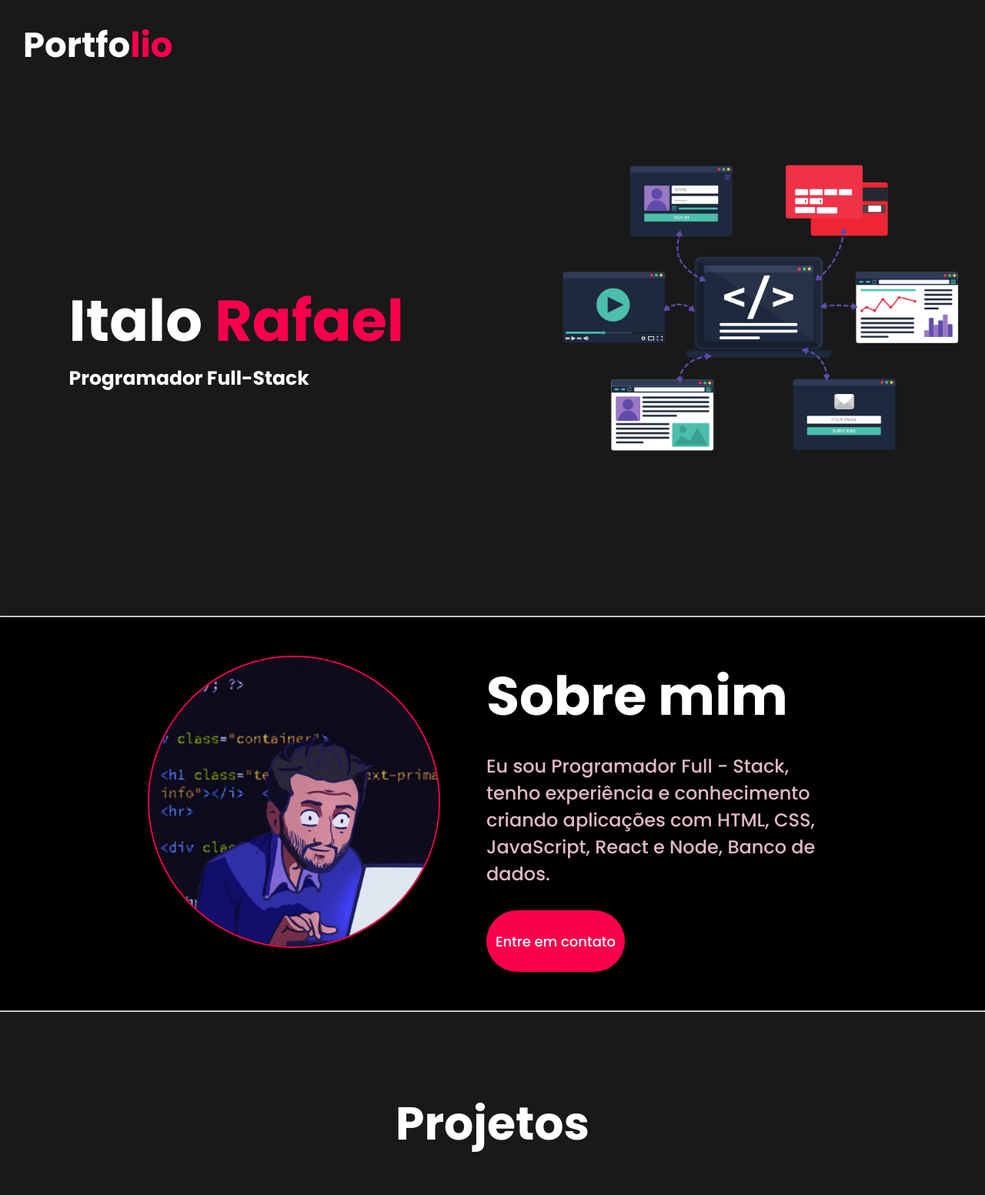
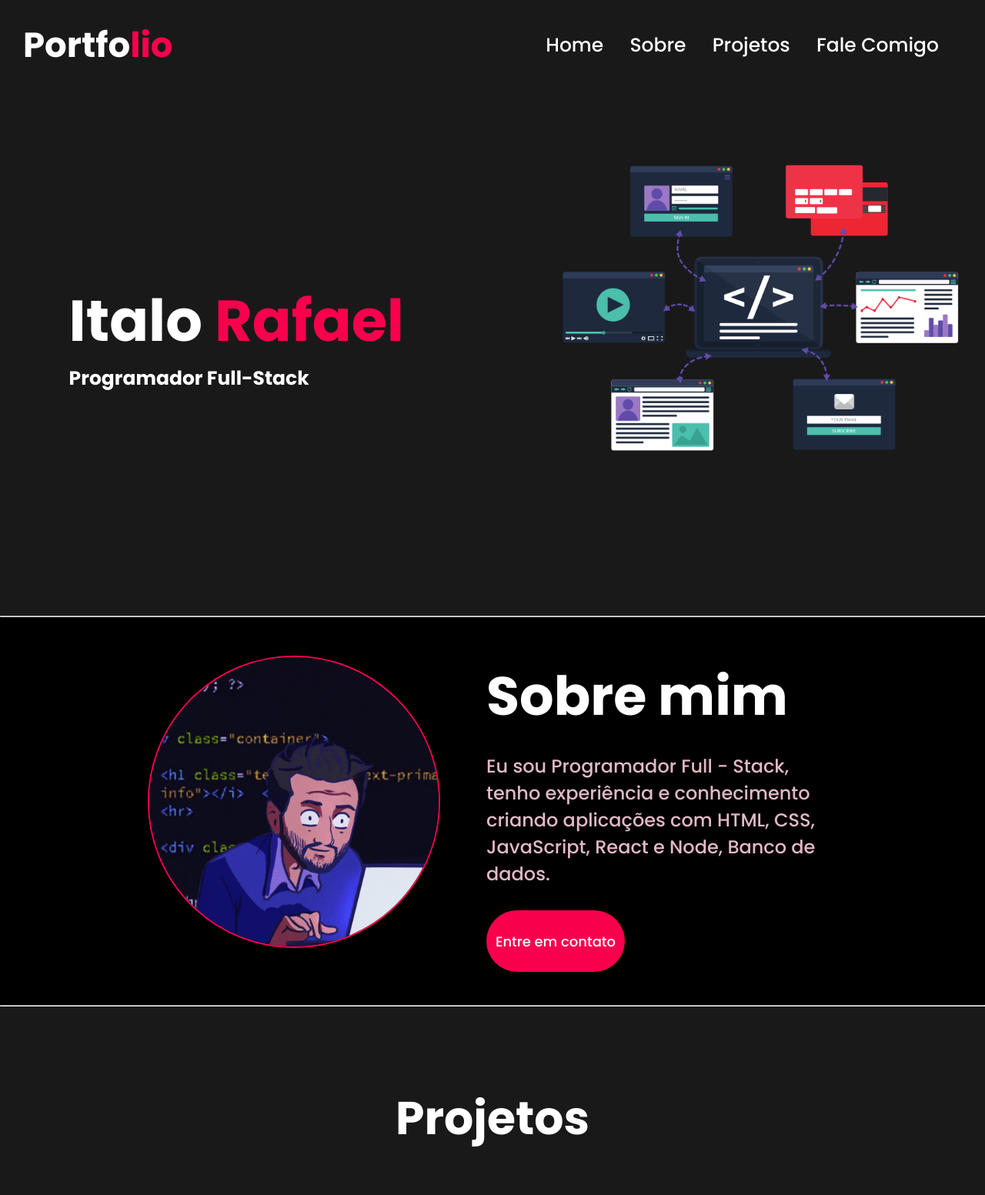
Before and after one commit to ItaloRafaelSilva/Curso-DevClub, a PHP site: page / in a window 1280 px wide. Shown: the top 1553 px of the page at 77% size. Run offline with PHP 8.4, Linux system fonts and the light colour scheme.

Commit message:
Atualização 10/01/2023

```diff
--- a/portfolioOficial/port.css
+++ b/portfolioOficial/port.css
@@ -26,7 +26,6 @@ header {
     padding-left: 30px;
     padding-right: 30px;
     padding-top: 25px;
-    background-color: transparent;
 }
 
 .portfolio {
@@ -74,12 +73,15 @@ h1 span {
 }
 
 section {
+    height: 63vh;
+    width: 100%;
     display: flex;
     padding: 50px 15%;
     background-color: black;
 }
 
 section div {
+    align-items: center;
     background-color: transparent;
     flex-direction: column;
 }
@@ -238,7 +240,6 @@ footer p {
 }
 
 .link-menu {
-    background-color: transparent;
     text-decoration: none;
     color: white;
 }
@@ -249,7 +250,6 @@ footer p {
 }
 
 ul {
-    position: fixed;
-    margin-left: 1400px;
+    margin-left: 100px;
     background-color: transparent;
 }
```
